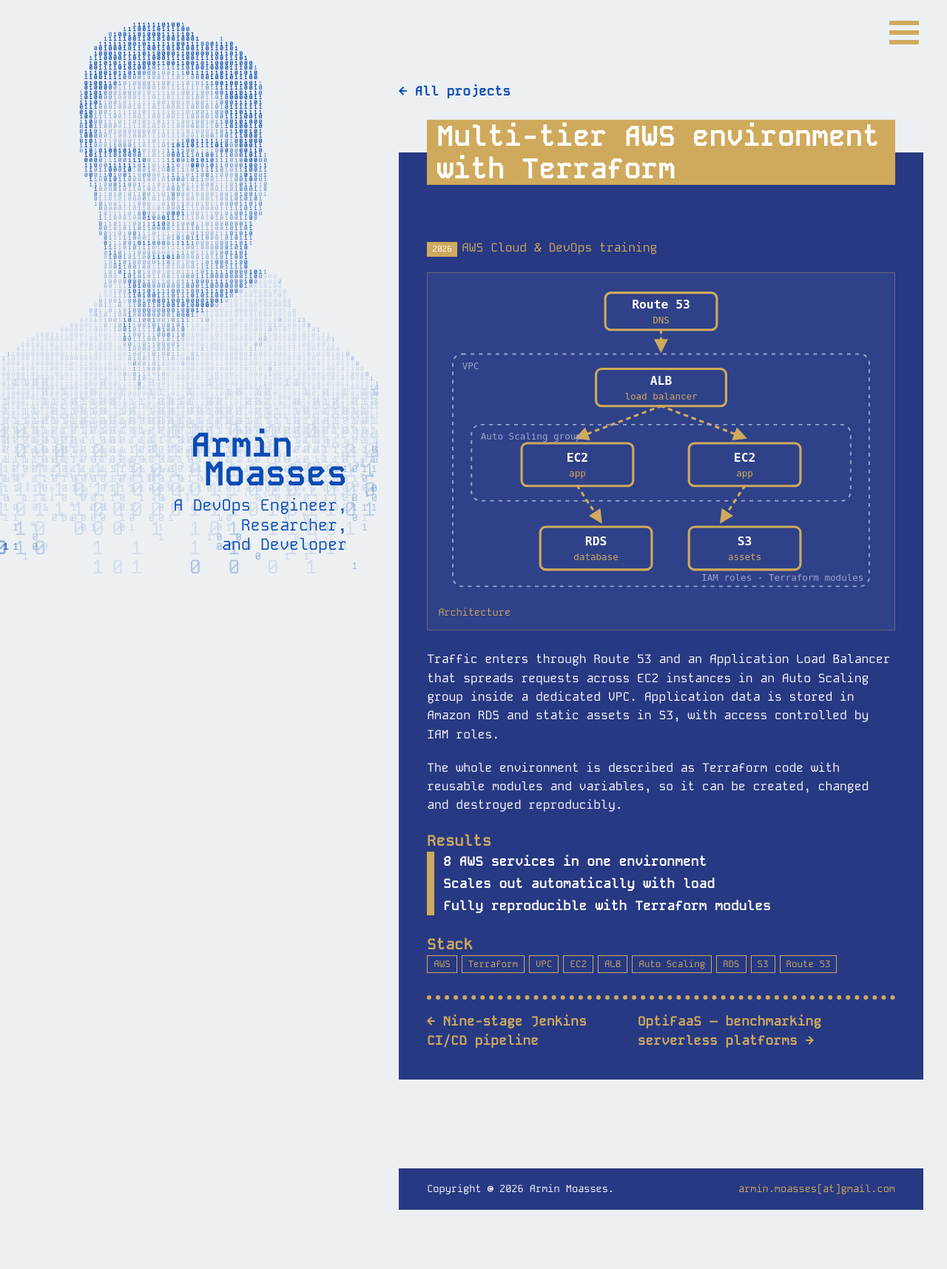
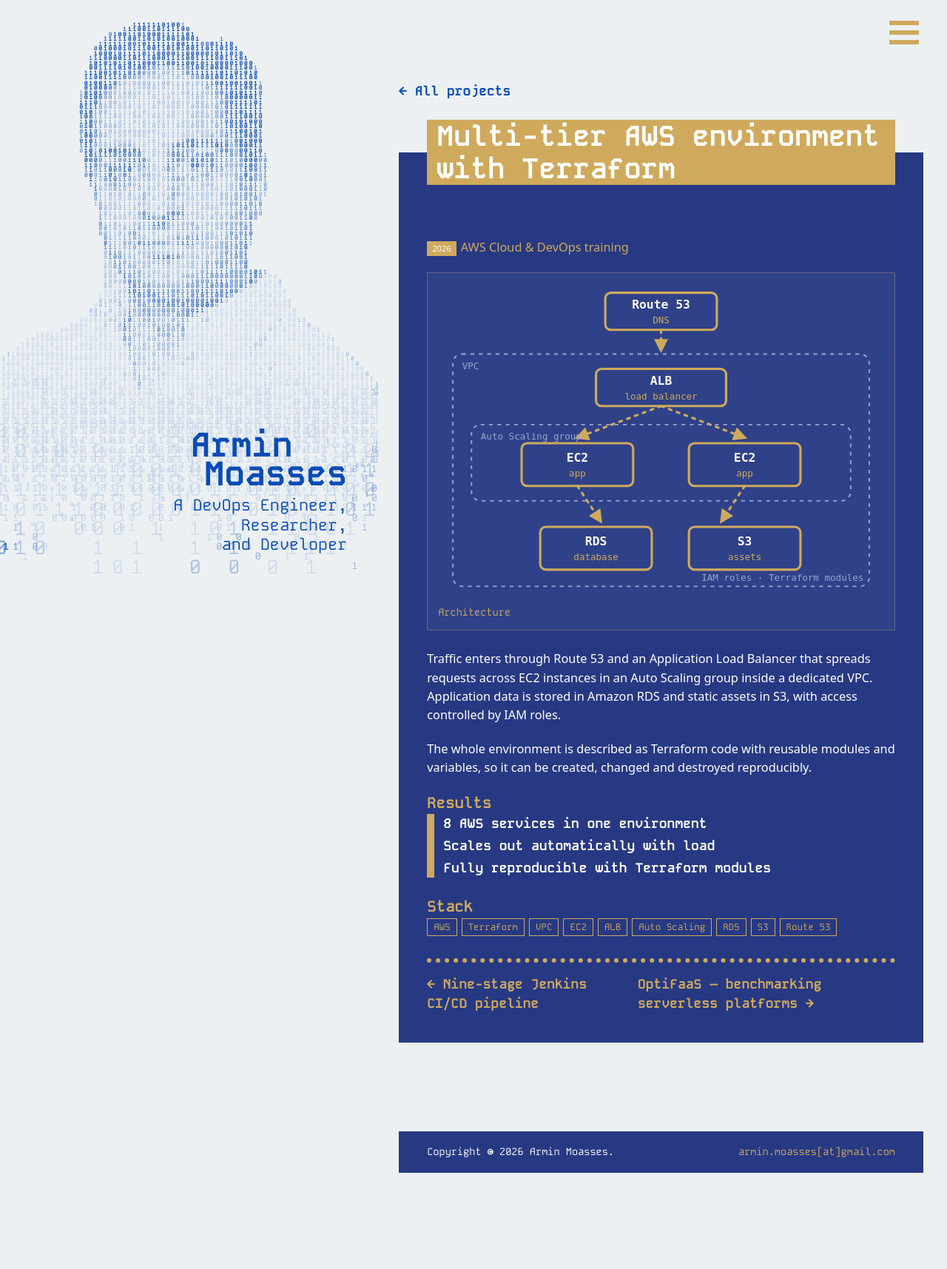
Before and after one commit to Moasses/moasses.github.io, a Flask app: page /projects/aws-multi-tier/ in a window 1280 px wide. Shown: the whole page at 74% size. After the commit the page ends 1585 px from the top, so only its background shows below. Run offline with Flask 3, Linux system fonts and the light colour scheme; parts of the project's set-up code (start-up, migrations or seed data) failed here and were passed over.

Commit message:
Use a sans-serif font for running text to improve readability

```diff
--- a/app/static/css/style.css
+++ b/app/static/css/style.css
@@ -298,3 +298,8 @@ img { max-width: 100%; display: block; }
 .btn-ghost { background: transparent; color: var(--navy); box-shadow: inset 0 0 0 2px var(--gold); }
 .btn-ghost:hover { background: var(--gold); color: #fff; }
 @media (max-width: 980px) { .hero-text { margin-bottom: 90px; } }
+
+   /* readability: sans-serif for running text, Kode Mono for names, headings and numbers */
+   :root { --font-body: system-ui, -apple-system, "Segoe UI", Roboto, "Helvetica Neue", Arial, sans-serif; }
+   .content p, .content li { font-family: var(--font-body); }
+   .tags li, .results li, .meta-line { font-family: var(--font); }
```
